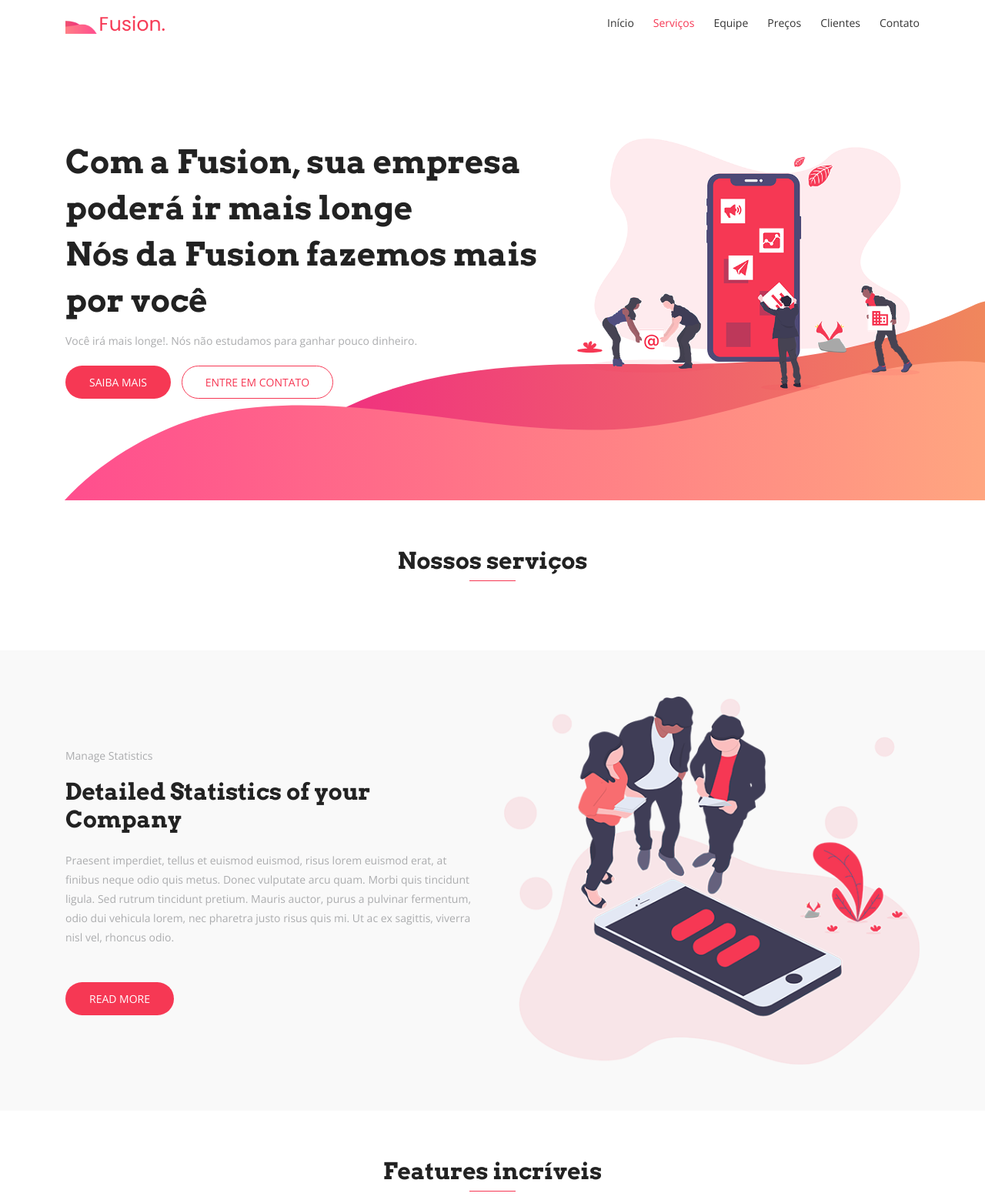
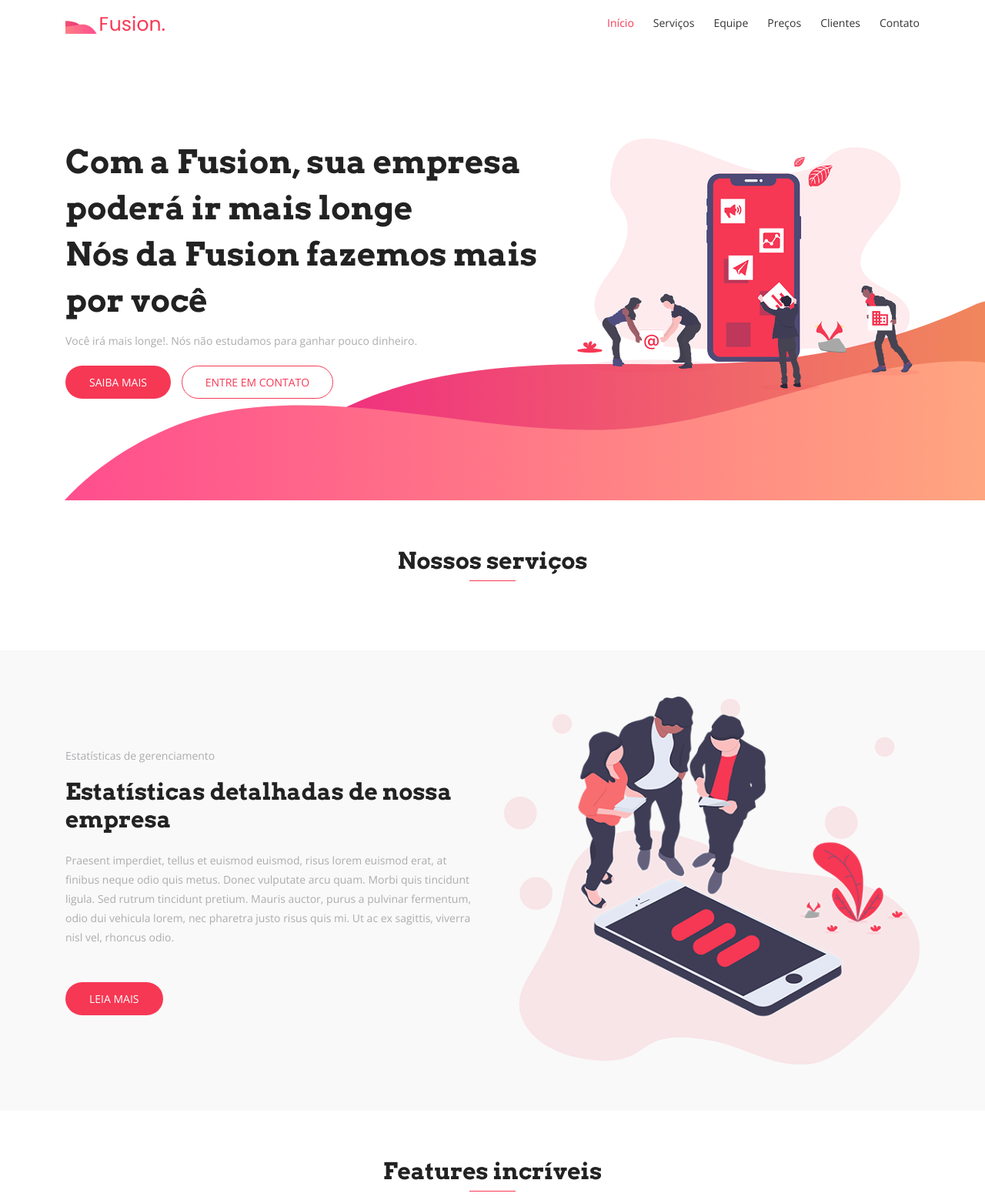
Before and after one commit to Matheus2037/Django_ClassBasedView, a Django app: page / in a window 1280 px wide. Shown: the top 1559 px of the page at 77% size. Run offline with Django 4.2, Linux system fonts and the light colour scheme; data that the repository does not hold is empty; some libraries are stand-ins or nearby versions; some web fonts are replaced.

Commit message:
Ajustes nao template

```diff
--- a/core/templates/about.html
+++ b/core/templates/about.html
@@ -6,14 +6,14 @@
             <div class="about-wrapper wow fadeInLeft" data-wow-delay="0.3s">
               <div>
                 <div class="site-heading">
-                  <p class="mb-3">Manage Statistics</p>
-                  <h2 class="section-title">Detailed Statistics of your Company</h2>
+                  <p class="mb-3">Estatísticas de gerenciamento</p>
+                  <h2 class="section-title">Estatísticas detalhadas de nossa empresa</h2>
                 </div>
                 <div class="content">
                   <p>
                     Praesent imperdiet, tellus et euismod euismod, risus lorem euismod erat, at finibus neque odio quis metus. Donec vulputate arcu quam. Morbi quis tincidunt ligula. Sed rutrum tincidunt pretium. Mauris auctor, purus a pulvinar fermentum, odio dui vehicula lorem, nec pharetra justo risus quis mi. Ut ac ex sagittis, viverra nisl vel, rhoncus odio.
                   </p>
-                  <a href="#" class="btn btn-common mt-3">Read More</a>
+                  <a href="#" class="btn btn-common mt-3">Leia Mais</a>
                 </div>
               </div>
             </div>
--- a/core/templates/acao.html
+++ b/core/templates/acao.html
@@ -4,12 +4,12 @@
         <div class="row">
           <div class="col-lg-6 col-md-6 col-xs-12 wow fadeInLeft" data-wow-delay="0.3s">
             <div class="cta-text">
-              <h4>Get 30 days free trial</h4>
+              <h4>Adquira 30 dias de acesso gratuito</h4>
               <p>Praesent imperdiet, tellus et euismod euismod, risus lorem euismod erat, at finibus neque odio quis metus. Donec vulputate arcu quam. </p>
             </div>
           </div>
           <div class="col-lg-6 col-md-6 col-xs-12 text-right wow fadeInRight" data-wow-delay="0.3s">
-            </br><a href="#" class="btn btn-common">Register Now</a>
+            </br><a href="#" class="btn btn-common">Registre-se agora!</a>
           </div>
         </div>
       </div>
```
